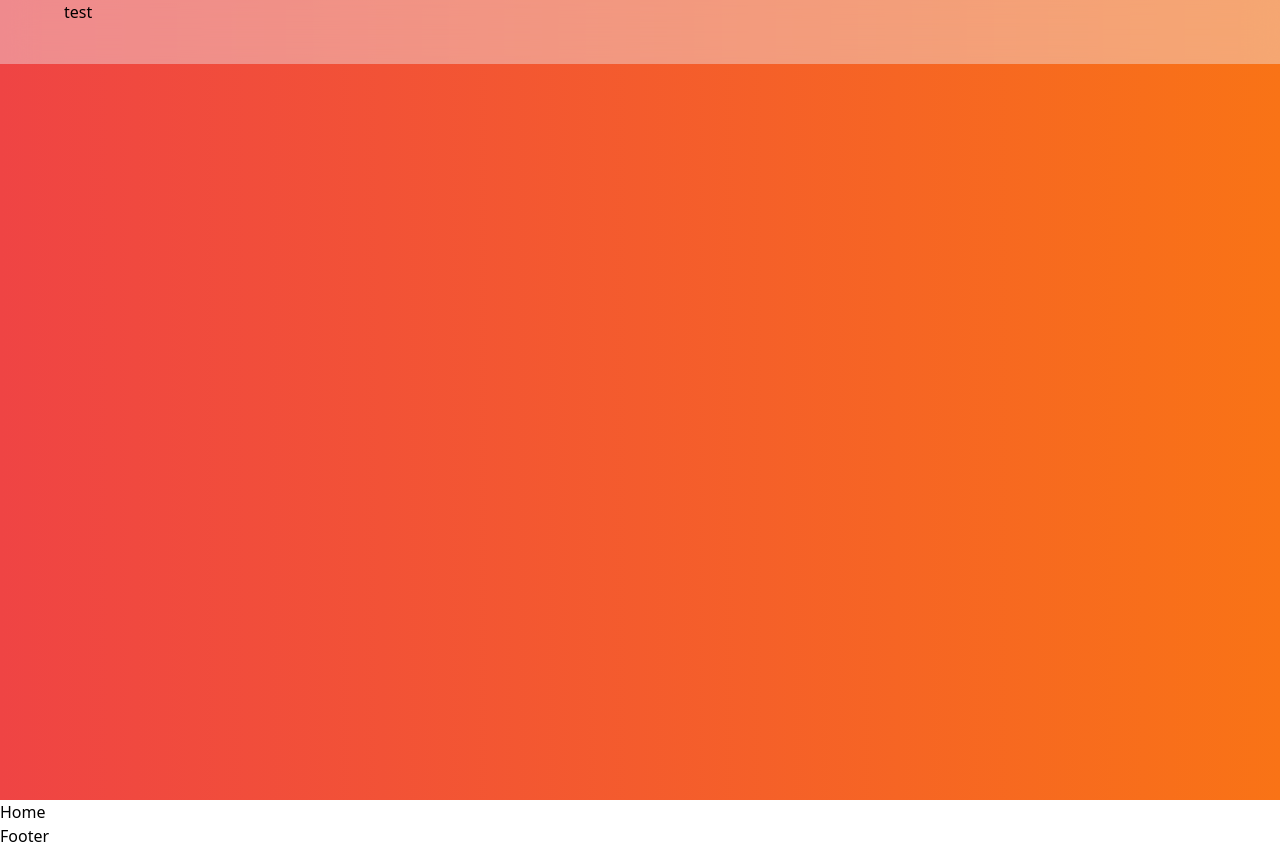
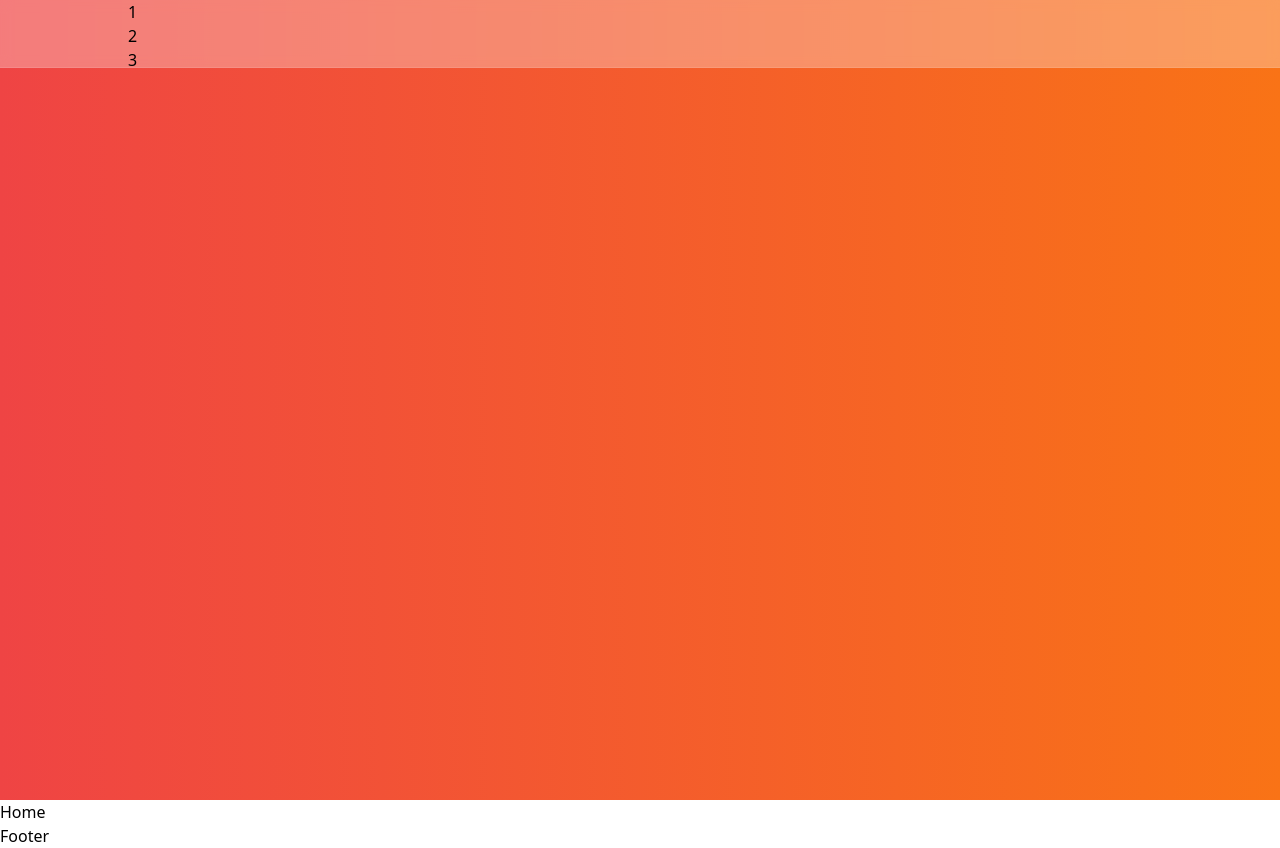
Before and after one commit to bisaalz/bishal-portfolio, a Next.js app: page / in a window 1280 px wide. Built offline with nearby package versions, Linux system fonts and the light colour scheme.

Commit message:
some mionor changes

```diff
--- a/src/app/globals.css
+++ b/src/app/globals.css
@@ -14,12 +14,15 @@ body{
 }
 
 .boxShadow {
-  box-shadow:  '0px -2px 15px rgba(0, 0, 0, 0.25)';
+  background: rgba(255,255,255,.30);
+    -webkit-backdrop-filter: blur(6px);
+    backdrop-filter: blur(6px);
+    border-bottom: 1px solid rgba(255,255,255,.1);
 }
 
 .container
 {
-  @apply mx-auto w-[90%];
+  @apply mx-auto w-[80%];
 }
 
 /* scrollbar design */
--- a/src/components/navbar/Navbar.jsx
+++ b/src/components/navbar/Navbar.jsx
@@ -4,9 +4,11 @@ import Image from "next/image";
 const Navbar = () => {
   return (
     <div className="heroBackground bg-gradient-to-r from-red-500 to-orange-500 bg-no-repear bg-center bg-cover">
-      <div className="bg-[#F0F6FD] z-40 2xl:h-[64px] h-[64px] bg-opacity-[.40] backdrop-blur-lg boxShadow sticky top-0">
+      <div className="bg-[#F0F6FD] z-40 2xl:h-[68px] h-[68px] bg-opacity-[.50] backdrop-blur-lg boxShadow sticky top-0">
         <div className="container">
-          test
+          <div className="Logo">1</div>
+          <div className="Menu">2</div>
+          <div className="Toggle">3</div>
         </div>
       </div>
     </div>
```
